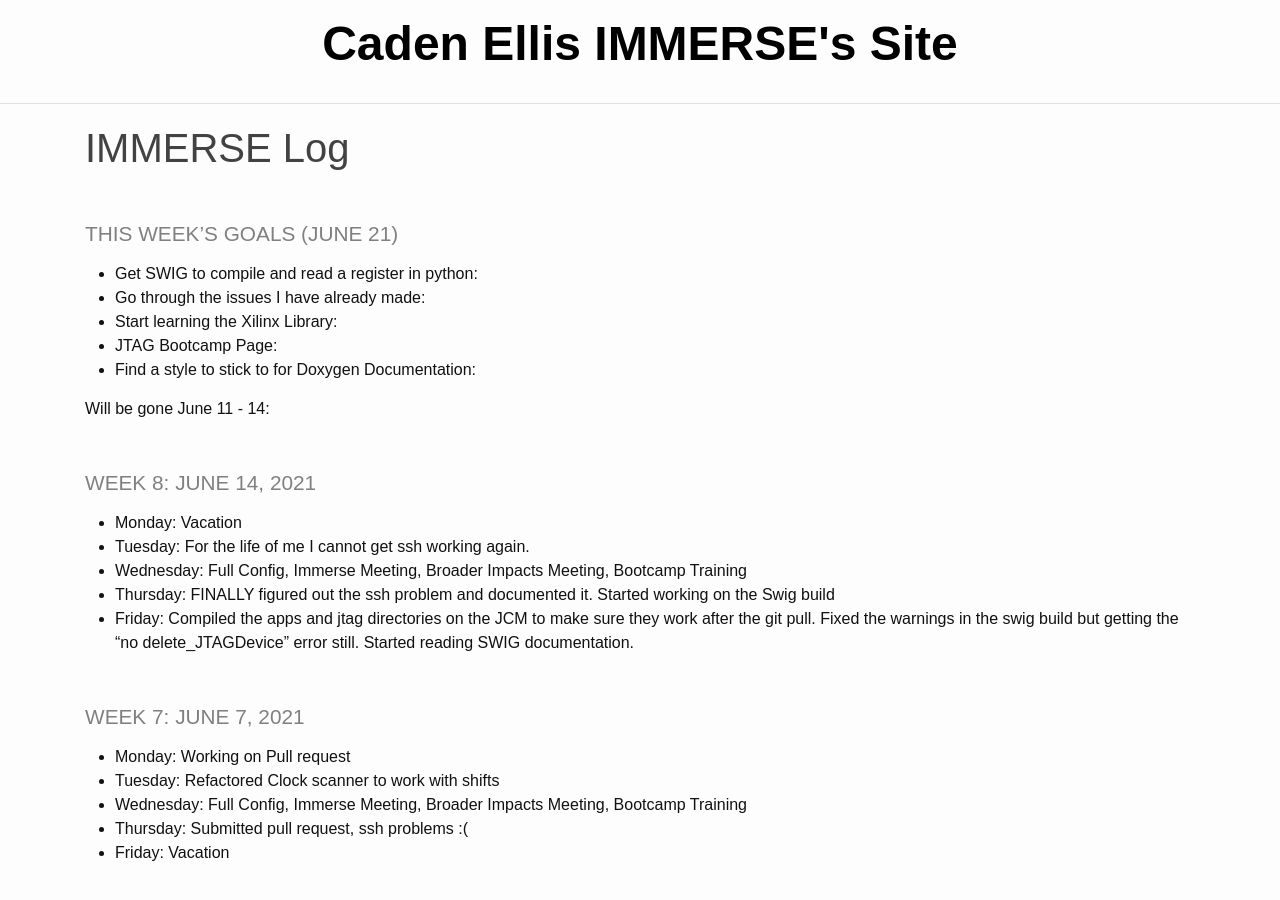
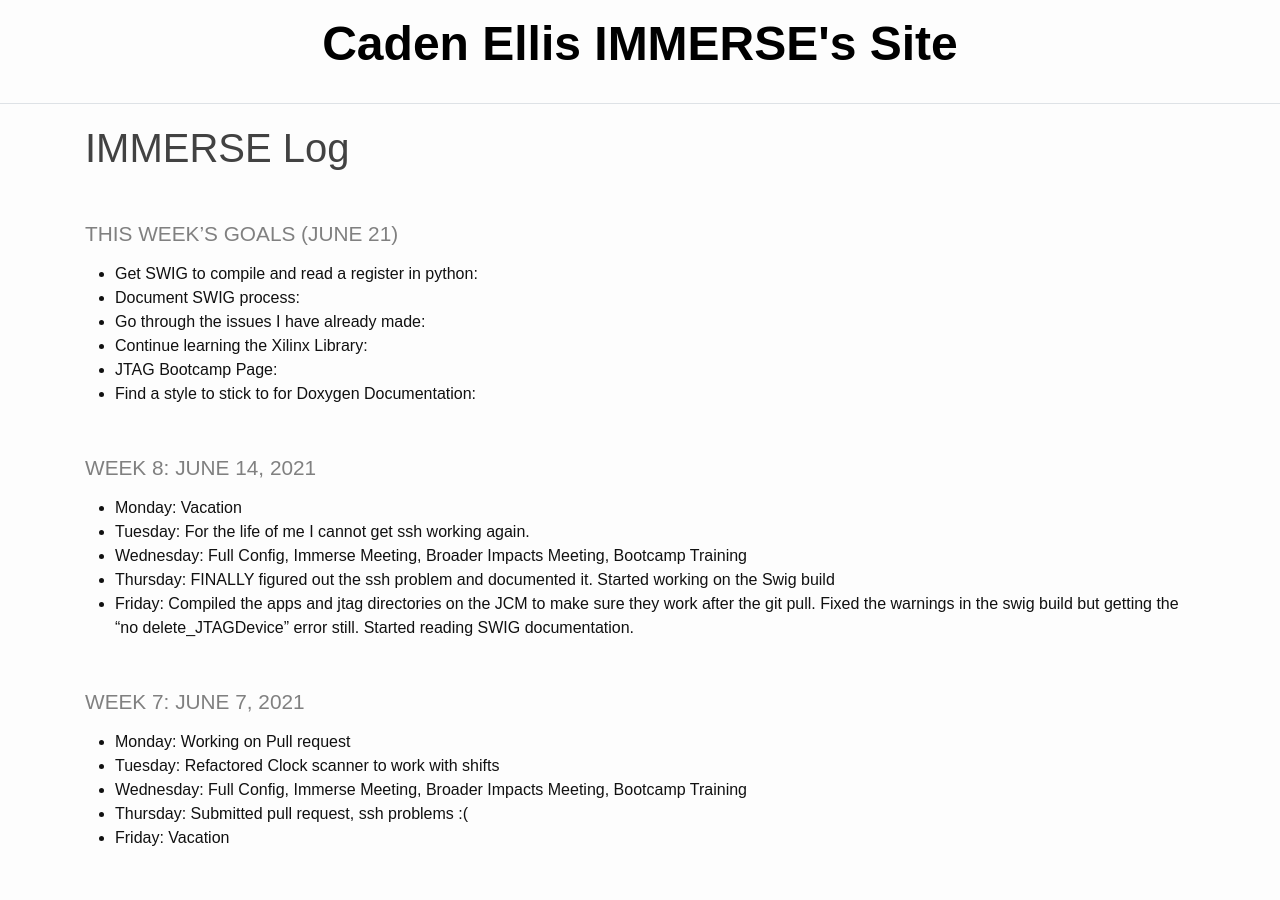
Before and after one commit to Caden-Ellis77/ImmerseSite, a Jekyll site: the page built from _pages/log.md, in a window 1280 px wide and 900 px high. Built offline with Jekyll 4.4.1, drawn with Linux system fonts in a browser that asks for light colours.

Commit message:
Updating for June 21

```diff
--- a/_pages/log.md
+++ b/_pages/log.md
@@ -5,12 +5,11 @@ title: IMMERSE Log
 
 ### This Week's Goals (June 21)
 * **Get SWIG to compile and read a register in python**:
+* **Document SWIG process**:
 * **Go through the issues I have already made**:
-* **Start learning the Xilinx Library**:
+* **Continue learning the Xilinx Library**:
 * **JTAG Bootcamp Page**:
 * **Find a style to stick to for Doxygen Documentation**:
-
-**Will be gone June 11 - 14**:
 
 ### Week 8: June 14, 2021
 
```
